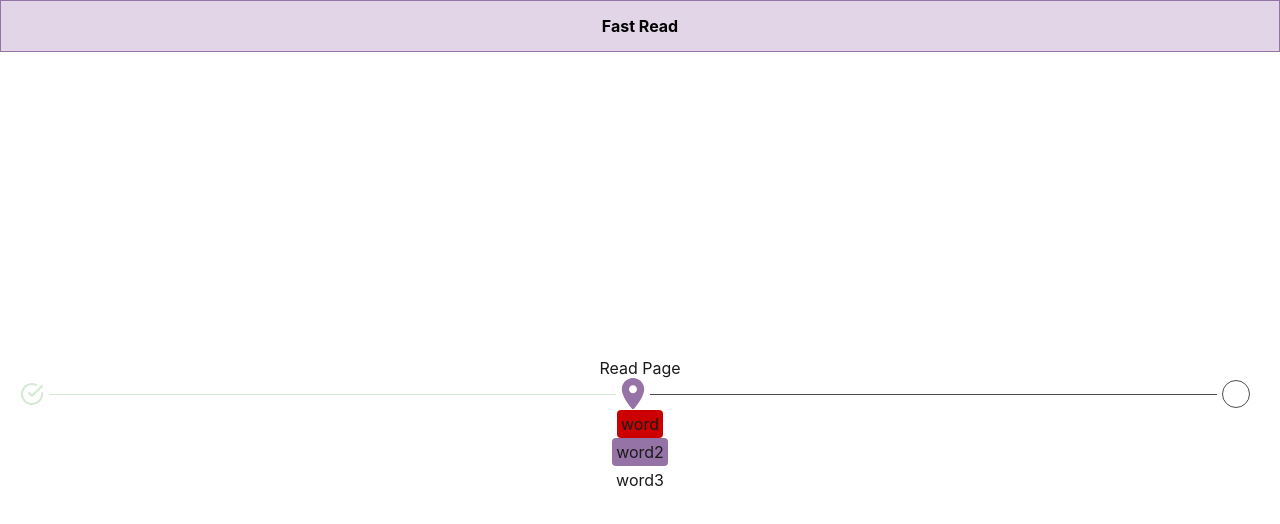
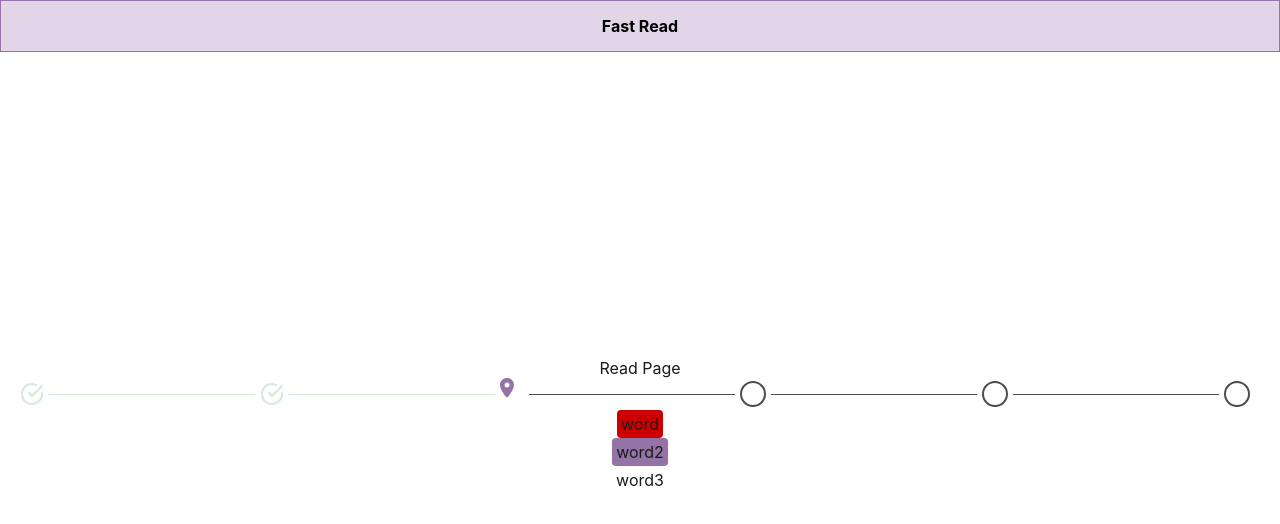
Before and after one commit to hamzaolak/fast-read, a React (Create React App) app: page /read in a window 1280 px wide. Shown: the top 524 px of the page. Built offline with nearby package versions, Linux system fonts and the light colour scheme.

Commit message:
Add children conponent and logic in Steps

```diff
--- a/package.json
+++ b/package.json
@@ -4,6 +4,7 @@
   "private": true,
   "homepage": "https://hamzaolak.github.io/fast-read",
   "dependencies": {
+    "lodash": "^4.17.15",
     "react": "^16.10.2",
     "react-dom": "^16.10.2",
     "react-intl": "^3.3.2",
--- a/src/components/Icons/index.js
+++ b/src/components/Icons/index.js
@@ -2,9 +2,24 @@ import React from 'react'
 
 import { colors } from 'utils/theme'
 
+export const Circle = ({
+    fill = colors.white,
+    color = colors.tundora,
+    r=12
+    }) =>{
+    const cXY = r+1;
+    const heightWidth = cXY * 2;
+
+    return(
+        <svg height={heightWidth} width={heightWidth}>
+            <circle stroke={color} stroke-width="2" fill="transparent"  cx={cXY} cy={cXY} r={r}/>
+        </svg>
+    )
+}
+
 export const Here = ({ fill = colors.purpleDarkColor, width = 24, height = 32 }) =>{
     return (
-        <svg width={width} height={height} viewBox="0 0 14 20" >
+        <svg width={width} height={height}>
             <g id="Icons" stroke="none" stroke-width="1" fill="none" fill-rule="evenodd">
                 <g id="Rounded" transform="translate(-377.000000, -1306.000000)">
                     <g id="Communication" transform="translate(100.000000, 1162.000000)">
--- a/src/components/Steps/Step.js
+++ b/src/components/Steps/Step.js
@@ -1,13 +1,14 @@
 import React from 'react'
+import { get } from 'lodash';
 
-import { StepWrapper, StepCircle, StepLine } from './Step.styled'
-import { Check, Here } from 'components/Icons'
+import { StepWrapper, StepLine } from './Step.styled'
+import { STATUS_ICON } from './constants'
 
-const Step = ({ success, current }) => {
+const Step = ({ status }) => {
     return (
         <StepWrapper>
-            {(success && <Check />) || (current && <Here />) || <StepCircle success={success} current={current}></StepCircle>}
-            <StepLine success={success} />
+            {get(STATUS_ICON,status)}
+            <StepLine success={status === 'success'} />
         </StepWrapper>
     )
 }
--- a/src/components/Steps/Step.styled.js
+++ b/src/components/Steps/Step.styled.js
@@ -9,15 +9,6 @@ export const StepWrapper = styled.div`
     :last-child{
         flex-grow: 0;
     }
-    }
-`
-export const StepCircle = styled.div`
-    border: 1px solid ${({ success, current }) => (success && colors.success) || (current && colors.purpleDarkColor) || colors.tundora};
-    width: 26px;
-    height: 26px;
-    line-height: 26px;
-    text-align: center;
-    border-radius: 26px;
 `
 
 export const StepLine = styled.div`
--- a/src/components/Steps/Steps.js
+++ b/src/components/Steps/Steps.js
@@ -1,14 +1,21 @@
-import React from 'react'
+import React, { cloneElement, Children } from 'react'
 
 import { StepsWrapper } from './Steps.styled'
-import Step from './Step'
 
-const Steps = () =>{
-    return(
+const Steps = ({ children, stepNumber }) => {
+    const filteredChildren = React.Children.toArray(children).filter(child => !!child);
+
+    return (
         <StepsWrapper>
-            <Step success/>
-            <Step current/>
-            <Step />
+            {Children.map(filteredChildren, (child, index) => {
+                const stepStatus = (stepNumber > index && 'success')
+                    || (stepNumber === index && 'current')
+                    || 'wait';
+                const childProps = {
+                    status: stepStatus
+                }
+                return cloneElement(child, childProps);
+            })}
         </StepsWrapper>
     )
 }
--- /dev/null
+++ b/src/components/Steps/constants.js
@@ -0,0 +1,8 @@
+import React from 'react'
+import { Check, Here, Circle } from 'components/Icons'
+
+export const STATUS_ICON = {
+    "success": <Check />,
+    "current": <Here />,
+    "wait": <Circle />
+}
--- a/src/components/Steps/index.js
+++ b/src/components/Steps/index.js
@@ -0,0 +1,2 @@
+export { default as Steps } from './Steps'
+export { default as Step } from './Step'
--- a/src/containers/ReadArticle/index.js
+++ b/src/containers/ReadArticle/index.js
@@ -3,13 +3,20 @@ import React from 'react'
 import { PageWrapper, TextWrapper } from 'components/Layouts'
 import Badge from 'components/Badge'
 import { colors } from 'utils'
-import Steps from 'components/Steps/Steps'
+import {Step, Steps} from 'components/Steps'
 
 const ReadArticle = () => {
     return (
         <PageWrapper>
             <TextWrapper fontSize="16">Read Page</TextWrapper>
-            <Steps />
+            <Steps stepNumber={2}>
+                <Step />
+                <Step />
+                <Step />
+                <Step />
+                <Step />
+                <Step />
+            </Steps>
             <Badge color={colors.guardsmanRed}>
                 <TextWrapper fontSize="16">word</TextWrapper>
             </Badge>
```
Also changed, not shown: 1 other file (tests, documents, lock files or other folders).
